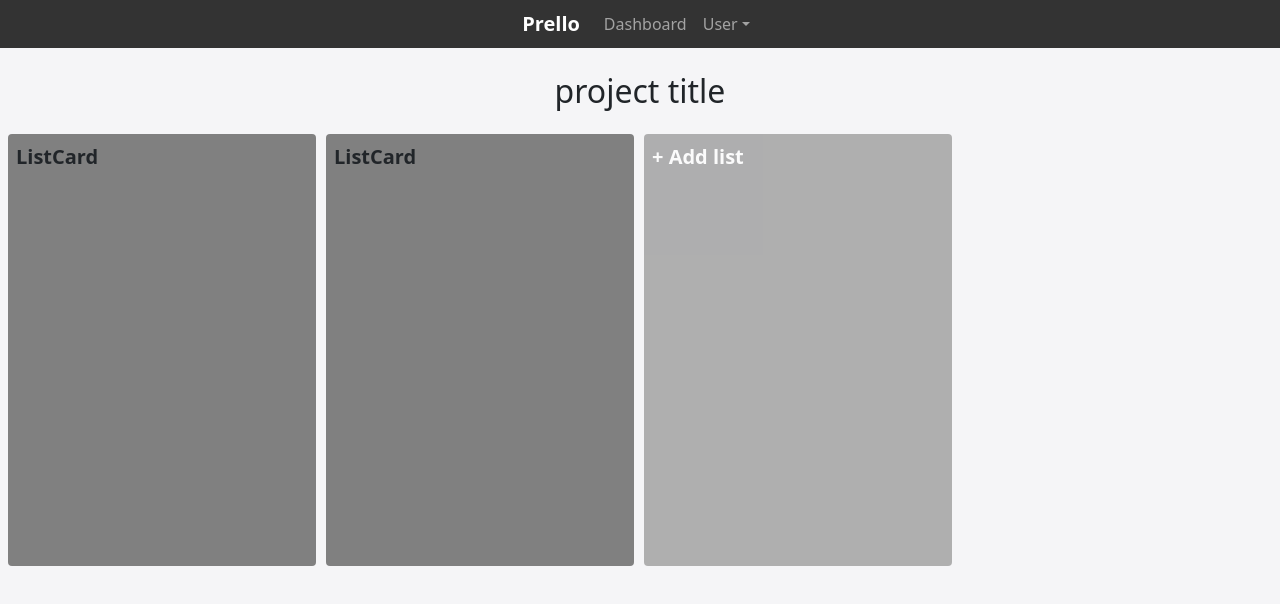
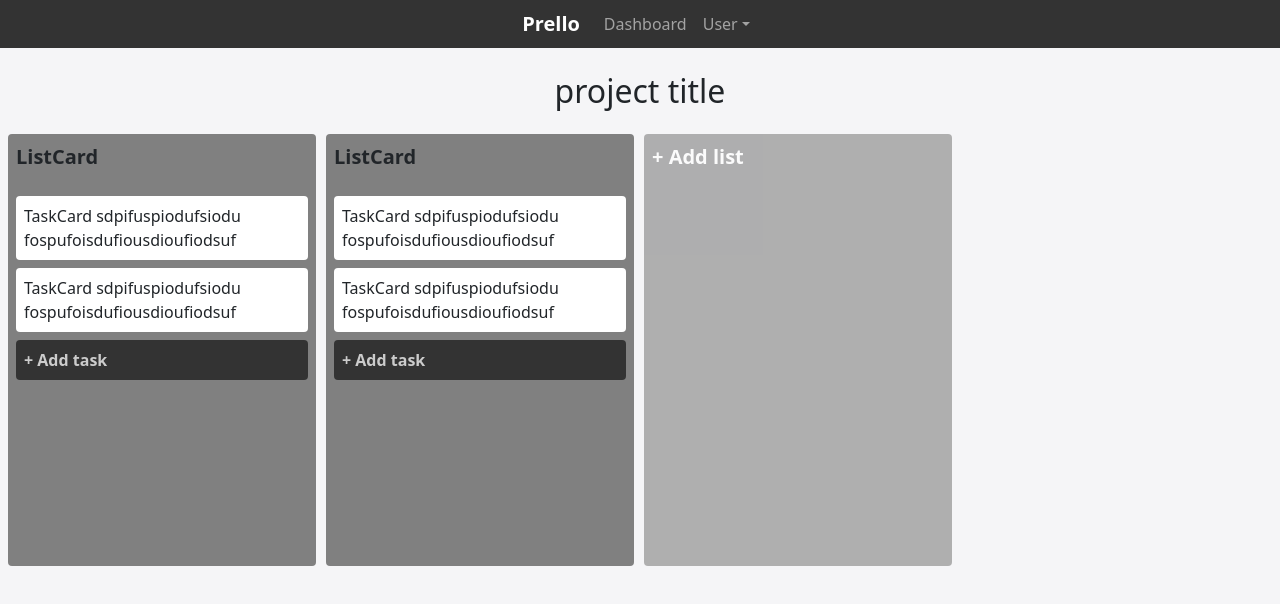
Before and after one commit to davud600/project-manager-2, a React (Create React App) app in the folder client/: page /project in a window 1280 px wide. Shown: the top 604 px of the page. Built offline with nearby package versions, Linux system fonts and the light colour scheme.

Commit message:
basic styling

```diff
--- a/client/src/components/home/Dashboard.js
+++ b/client/src/components/home/Dashboard.js
@@ -17,6 +17,13 @@ export default function Dashboard() {
   cardTextMarginLeft = isPhone ? "5px":"10px"
   numOfColumns = isPhone ? "2":"3"
 
+  const userProjectsProps = {
+    fontSize: cardFontSize,
+    gap: gap,
+    cardTextMarginLeft,
+    numOfColumns
+  }
+
   return (
     <div style={{
       backgroundColor: "#f5f5f7",
@@ -31,12 +38,7 @@ export default function Dashboard() {
             fontSize: pageTitleFontSize
           }}
           >Dashboard</p>
-          <UserProjects props={{
-            fontSize: cardFontSize,
-            gap: gap,
-            cardTextMarginLeft,
-            numOfColumns
-          }} />
+          <UserProjects props={userProjectsProps} />
         </div>
       </div>
     </div>
--- a/client/src/components/home/lists/ListCard.js
+++ b/client/src/components/home/lists/ListCard.js
@@ -1,9 +1,14 @@
+import ListTasks from "../tasks/ListTasks"
 
 export default function ListCard({ props }) {
   const {
     cardFontSize,
-    cardWidth
+    cardWidth,
+    taskFontSize
   } = props
+  const listTasksProps = {
+    taskFontSize: taskFontSize
+  }
 
   const CARD_COLOR = "grey"
 
@@ -11,6 +16,7 @@ export default function ListCard({ props }) {
     <div className="list-card"
       style={{
         minWidth: cardWidth,
+        width: cardWidth,
         backgroundColor: CARD_COLOR,
       }}
     >
@@ -19,6 +25,7 @@ export default function ListCard({ props }) {
       }}>
         ListCard
       </p>
+      <ListTasks props={listTasksProps} />
     </div>
   )
 }
--- a/client/src/components/home/lists/ProjectLists.js
+++ b/client/src/components/home/lists/ProjectLists.js
@@ -6,8 +6,14 @@ export default function ProjectLists({ props }) {
   const {
     gap,
     cardFontSize,
-    cardWidth
+    cardWidth,
+    taskFontSize
   } = props
+  const listCardProps = {
+    cardFontSize: cardFontSize,
+    cardWidth: cardWidth,
+    taskFontSize: taskFontSize
+  }
 
   const lists = [
     {
@@ -33,22 +39,13 @@ export default function ProjectLists({ props }) {
       {lists.map((list, index) => {
         return index !== lists.length - 1 ? (
           <ListCard key={list._id}
-            props={{
-              cardFontSize: cardFontSize,
-              cardWidth: cardWidth
-            }}
+            props={listCardProps}
           />
         ):
         (
           <React.Fragment key={list._id} >
-            <ListCard props={{
-              cardFontSize: cardFontSize,
-              cardWidth: cardWidth
-            }} />
-            <CreateListCard props={{
-              cardFontSize: cardFontSize,
-              cardWidth: cardWidth
-            }} />
+            <ListCard props={listCardProps} />
+            <CreateListCard props={listCardProps} />
           </React.Fragment>
         )
       })}
--- a/client/src/components/home/projects/Project.js
+++ b/client/src/components/home/projects/Project.js
@@ -5,7 +5,8 @@ import Header from "../../Header"
 import ProjectLists from "../lists/ProjectLists"
 
 let isPhone, pageTitleFontSize, cardFontSize,
-gap, cardTextMarginLeft, cardWidth
+gap, cardTextMarginLeft, cardWidth,
+taskFontSize
 
 export default function Project() {
   const { width, height } = useWindowDimensions()
@@ -22,6 +23,14 @@ export default function Project() {
   cardWidth = isPhone ? "15rem":"19.25rem"
   gap = isPhone ? "3px":"10px"
   cardTextMarginLeft = isPhone ? "5px":"10px"
+  taskFontSize = isPhone ? ".9rem":"1rem"
+
+  const projectListsProps = {
+    gap: gap,
+    cardFontSize: cardFontSize,
+    cardWidth: cardWidth,
+    taskFontSize: taskFontSize
+  }
 
   return (
     <div style={{
@@ -35,11 +44,7 @@ export default function Project() {
         }}>
           {project.title}
         </p>
-        <ProjectLists props={{
-          gap: gap,
-          cardFontSize: cardFontSize,
-          cardWidth: cardWidth
-        }} />
+        <ProjectLists props={projectListsProps} />
       </div>
     </div>
   )
--- /dev/null
+++ b/client/src/components/home/tasks/CreateTaskCard.js
@@ -0,0 +1,57 @@
+import { useState, useRef } from "react"
+
+const CARD_COLOR = "black"
+
+export default function CreateTaskCard({ props }) {
+  const {
+    taskFontSize
+  } = props
+
+  const [ isCreatingTask, setIsCreatingTask ]= useState(false)
+  const title = useRef()
+
+  const addTask = () => {
+    setIsCreatingTask(false)
+    // Add task
+  }
+
+  return !isCreatingTask ? (
+    <div className="task-card"
+      style={{
+        backgroundColor: CARD_COLOR,
+        opacity: "0.6"
+      }}
+      onClick={() => {
+        setIsCreatingTask(true)
+      }}
+    >
+      <p className="m-2 fw-bold" style={{
+        fontSize: taskFontSize,
+        color: "white"
+      }}>
+        + Add task
+      </p>
+    </div>
+  ):
+  (
+    <div className="task-card d-flex align-items-center flex-column"
+      style={{
+        backgroundColor: CARD_COLOR,
+        opacity: "0.6",
+      }}
+    >
+      <textarea className="add-item-text-area" ref={title}
+        style={{
+          margin: "1rem",
+        }}
+        placeholder="Task title"
+      />
+      <button className="btn btn-success mb-3"
+        style={{
+          color: "white"
+        }}
+        onClick={addTask}
+      >Add task</button>
+    </div>
+  )
+}
--- a/client/src/components/home/tasks/ListTasks.js
+++ b/client/src/components/home/tasks/ListTasks.js
@@ -1,8 +1,47 @@
+import React from "react"
+import TaskCard from "./TaskCard"
+import CreateTaskCard from "./CreateTaskCard"
 
-export default function ListTasks() {
+export default function ListTasks({ props }) {
+  const {
+    taskFontSize
+  } = props
+  const taskCardProps = {
+    taskFontSize: taskFontSize
+  }
+
+  const tasks = [
+    {
+      _id: "000123456789",
+      title: "project kill john lennon task 1",
+      list_id: "00123456789"
+    },
+    {
+      _id: "000123456788",
+      title: "project kill john lennon task 2",
+      list_id: "00123456788"
+    }
+  ]
+
   return (
-    <div>
-      ListTasks
+    <div className="d-flex flex-column mt-4 ms-2 me-2"
+      style={{
+        gap: "0.5rem"
+      }}
+    >
+      {tasks.map((task, index) => {
+        return index !== tasks.length - 1 ? (
+          <TaskCard key={task._id}
+            props={taskCardProps}
+          />
+        ):
+        (
+          <React.Fragment key={task._id} >
+            <TaskCard props={taskCardProps} />
+            <CreateTaskCard props={taskCardProps} />
+          </React.Fragment>
+        )
+      })}
     </div>
   )
 }
--- /dev/null
+++ b/client/src/components/home/tasks/TaskCard.js
@@ -0,0 +1,23 @@
+
+export default function TaskCard({ props }) {
+  const {
+    taskFontSize
+  } = props
+
+  const CARD_COLOR = "white"
+
+  return (
+    <div className="task-card"
+      style={{
+        backgroundColor: CARD_COLOR,
+        wordWrap: "break-word"
+      }}
+    >
+      <p className="m-2" style={{
+        fontSize: taskFontSize
+      }}>
+        TaskCard sdpifuspiodufsiodu fospufoisdufiousdioufiodsuf
+      </p>
+    </div>
+  )
+}
```
Also changed, not shown: client/src/components/home/tasks/Task.js (deleted, +0 -8 lines).
